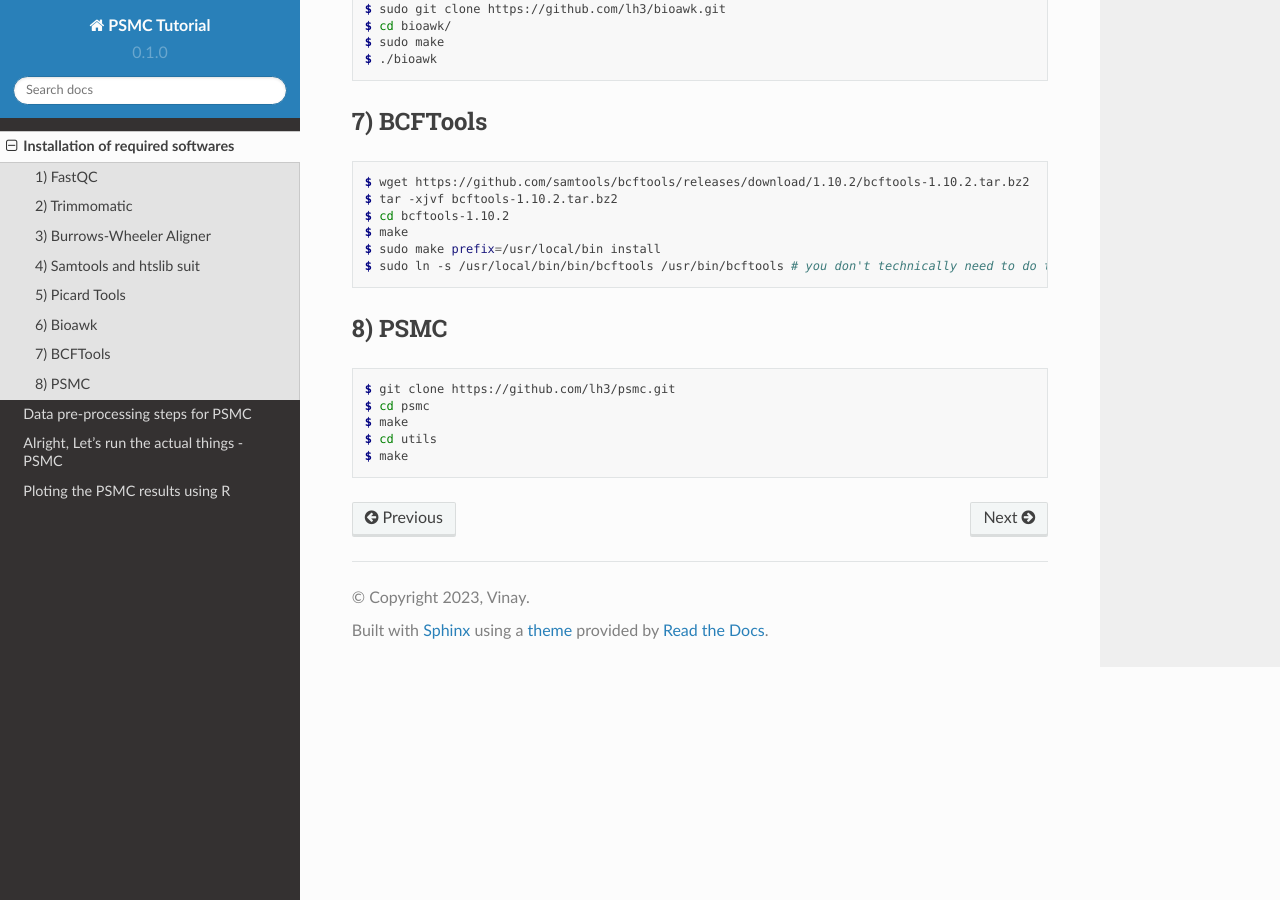
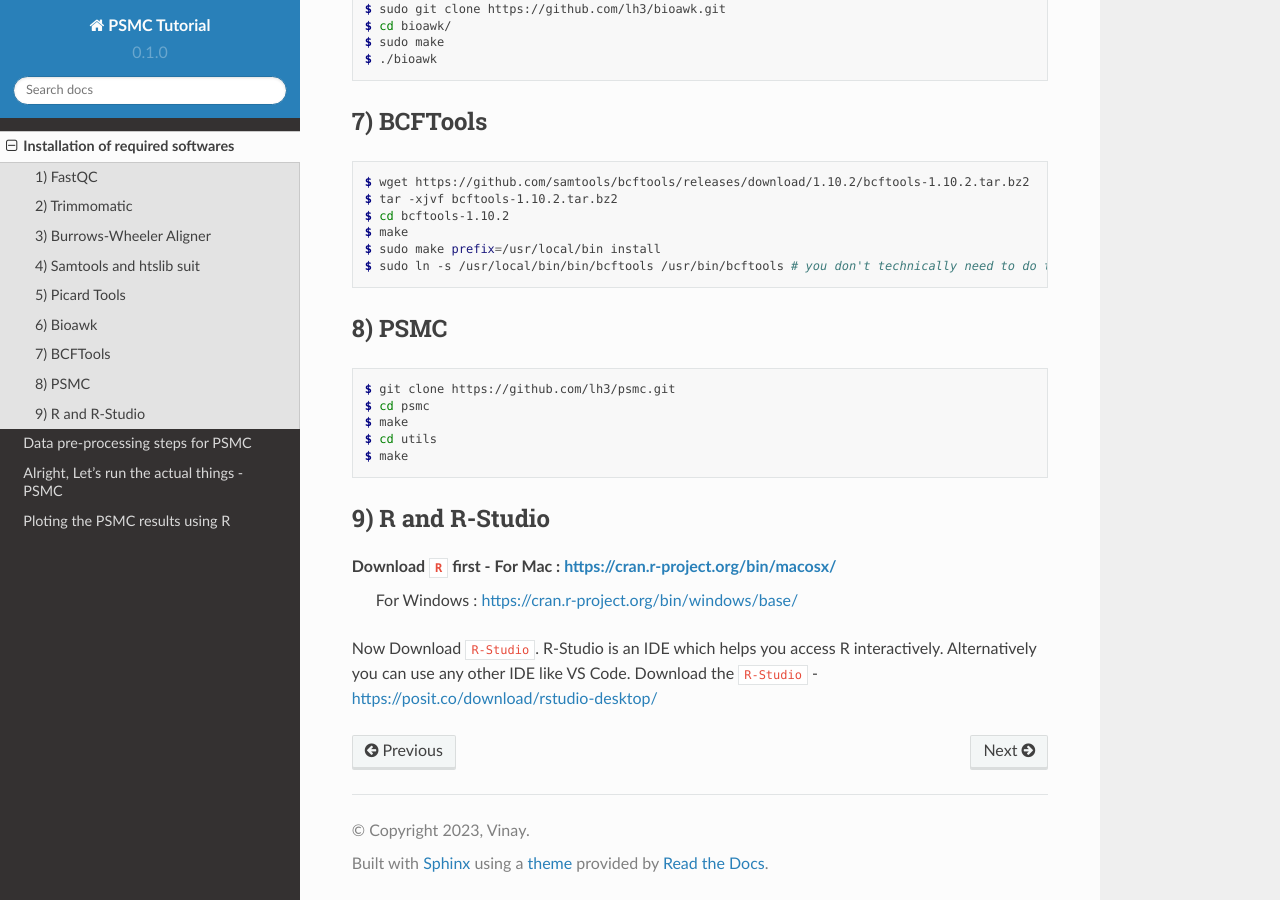
Before and after one commit to stachyris/PSMC_Tutorial-BirdLab, a Sphinx documentation site: the page built from docs/source/00_Required_Softs.rst, in a window 1280 px wide and 900 px high, scrolled down 1106 px. Built offline with Sphinx 7.4.7 and the Read the Docs theme 2.0.0, drawn with Linux system fonts in a browser that asks for light colours.

Commit message:
00_Required_Softs.rst

```diff
--- a/docs/source/00_Required_Softs.rst
+++ b/docs/source/00_Required_Softs.rst
@@ -85,3 +85,12 @@ You don't hae to get the htslib separately.
  $ make
  $ cd utils
  $ make
+
+9) R and R-Studio
+-----------------
+
+Download ``R`` first - For Mac : https://cran.r-project.org/bin/macosx/
+                   For Windows : https://cran.r-project.org/bin/windows/base/
+
+Now Download ``R-Studio``. R-Studio is an IDE which helps you access R interactively. Alternatively you can use any other IDE like VS Code.
+Download the ``R-Studio`` - https://posit.co/download/rstudio-desktop/
```
